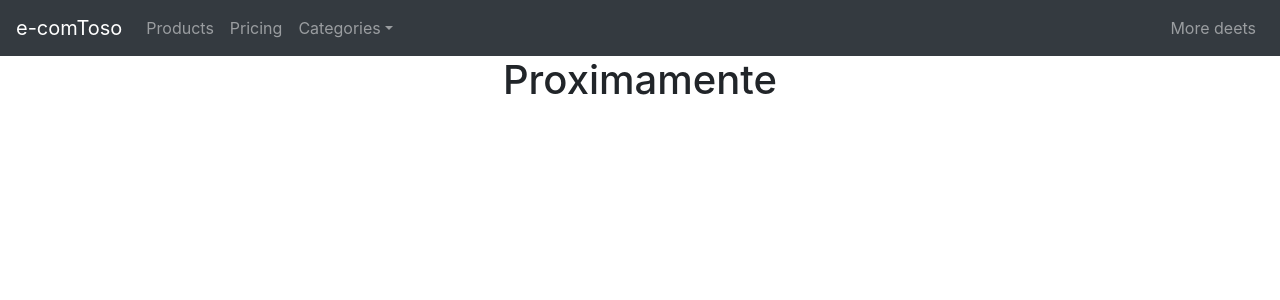
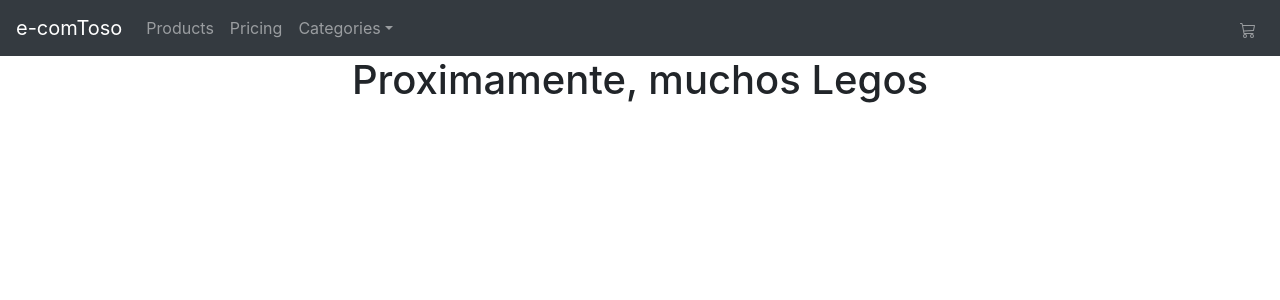
Before and after one commit to nicotosoroni/ecommerce-tosoroni, a React (Create React App) app: page / in a window 1280 px wide. Shown: the top 300 px of the page. Built offline with nearby package versions, Linux system fonts and the light colour scheme; the HTML template or start-up script is replaced by a standard one.

Commit message:
correcciones desafío 4

```diff
--- a/package.json
+++ b/package.json
@@ -7,6 +7,7 @@
     "@testing-library/react": "^11.2.7",
     "@testing-library/user-event": "^12.8.3",
     "bootstrap": "^4.6.0",
+    "bootstrap-icons": "^1.5.0",
     "react": "^17.0.2",
     "react-bootstrap": "^1.6.0",
     "react-dom": "^17.0.2",
--- a/src/components/ItemListContainer/ItemListContainer.js
+++ b/src/components/ItemListContainer/ItemListContainer.js
@@ -3,7 +3,7 @@
 const ItemListContainer = () => {
     return (
         <div>
-            <h1>Proximamente</h1>
+            <h1>Proximamente, muchos Legos</h1>
         </div>
     )
 }
--- /dev/null
+++ b/src/components/NavBar/CardWidget.js
@@ -0,0 +1,13 @@
+import React from 'react'
+
+const CardWidget = () => {
+    return (
+        <div>
+            <svg xmlns="http://www.w3.org/2000/svg" width="16" height="16" fill="currentColor" class="bi bi-cart3" viewBox="0 0 16 16">
+                <path d="M0 1.5A.5.5 0 0 1 .5 1H2a.5.5 0 0 1 .485.379L2.89 3H14.5a.5.5 0 0 1 .49.598l-1 5a.5.5 0 0 1-.465.401l-9.397.472L4.415 11H13a.5.5 0 0 1 0 1H4a.5.5 0 0 1-.491-.408L2.01 3.607 1.61 2H.5a.5.5 0 0 1-.5-.5zM3.102 4l.84 4.479 9.144-.459L13.89 4H3.102zM5 12a2 2 0 1 0 0 4 2 2 0 0 0 0-4zm7 0a2 2 0 1 0 0 4 2 2 0 0 0 0-4zm-7 1a1 1 0 1 1 0 2 1 1 0 0 1 0-2zm7 0a1 1 0 1 1 0 2 1 1 0 0 1 0-2z"/>
+            </svg>
+        </div>
+    )
+}
+
+export default CardWidget
--- a/src/components/NavBar/NavBar.js
+++ b/src/components/NavBar/NavBar.js
@@ -1,5 +1,6 @@
 import React from 'react'
 import { Navbar,Nav,NavDropdown } from 'react-bootstrap';
+import CardWidget from './CardWidget';
 
 const NavBar = () => {
     return (
@@ -20,7 +21,10 @@
                         </NavDropdown>
                     </Nav>
                     <Nav>
-                    <Nav.Link href="#deets">More deets</Nav.Link>
+
+                    </Nav>
+                    <Nav>
+                        <Nav.Link href="#cart"><CardWidget/></Nav.Link>
                     </Nav>
                 </Navbar.Collapse>
             </Navbar>
```
Also changed, not shown: 1 other file (tests, documents, lock files or other folders). Lines whose indentation alone changed are shown as unchanged.
